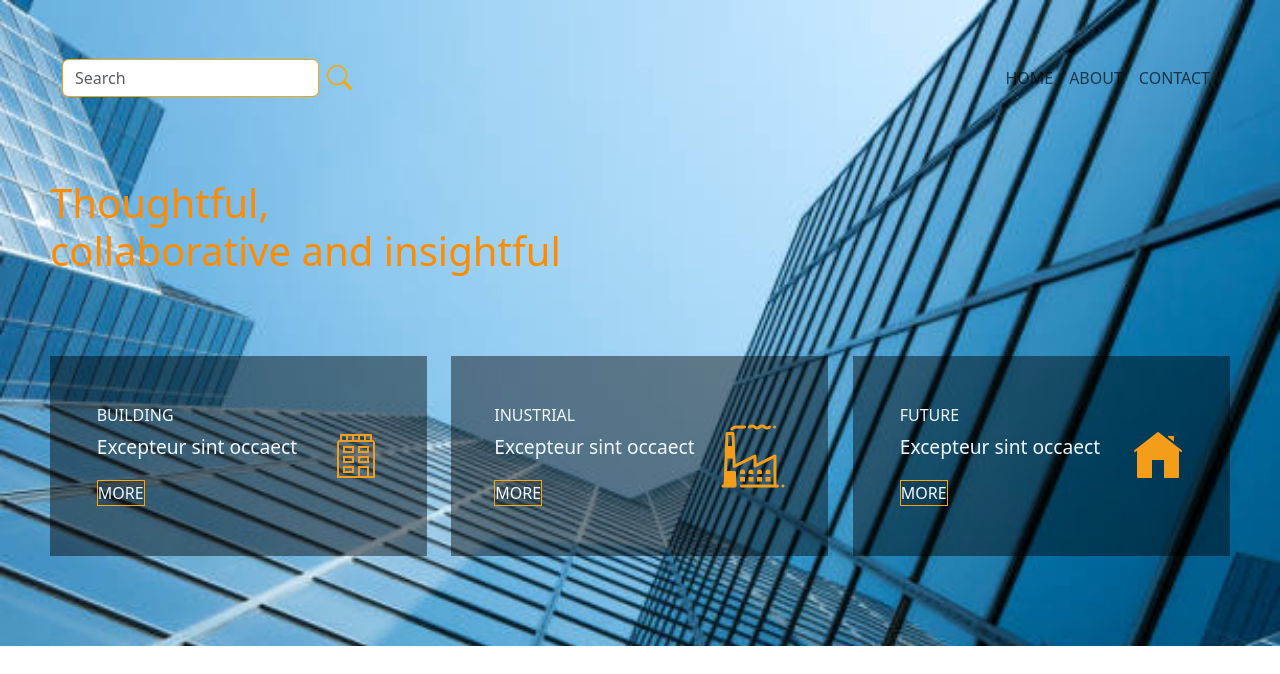
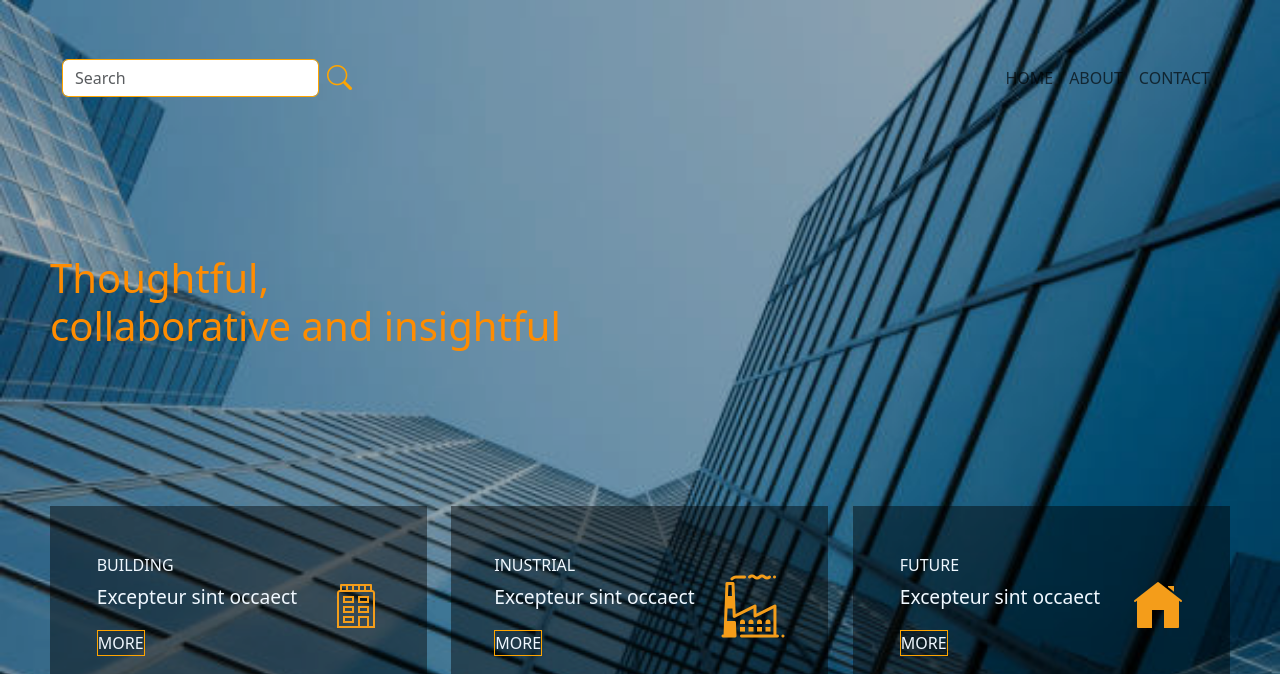
Before and after one commit to albinalbi123/project1, a plain HTML site: page index.html in a window 1280 px wide. Shown: the top 674 px of the page. Drawn offline with nearby package versions, Linux system fonts and the light colour scheme; a script that the page names is missing.

Commit message:
Update style.css

```diff
--- a/style.css
+++ b/style.css
@@ -19,6 +19,7 @@
 .container1{
     padding: 50px;
     min-height:auto;
+    background-color: rgba(0, 0, 0, 0.308);
 }
 
 .se{
@@ -38,7 +39,7 @@
 }
 .box{
 
-    min-height: 250px;
+    min-height: 400px;
     display: flex;
     align-items: center;
     color:darkorange;
```
